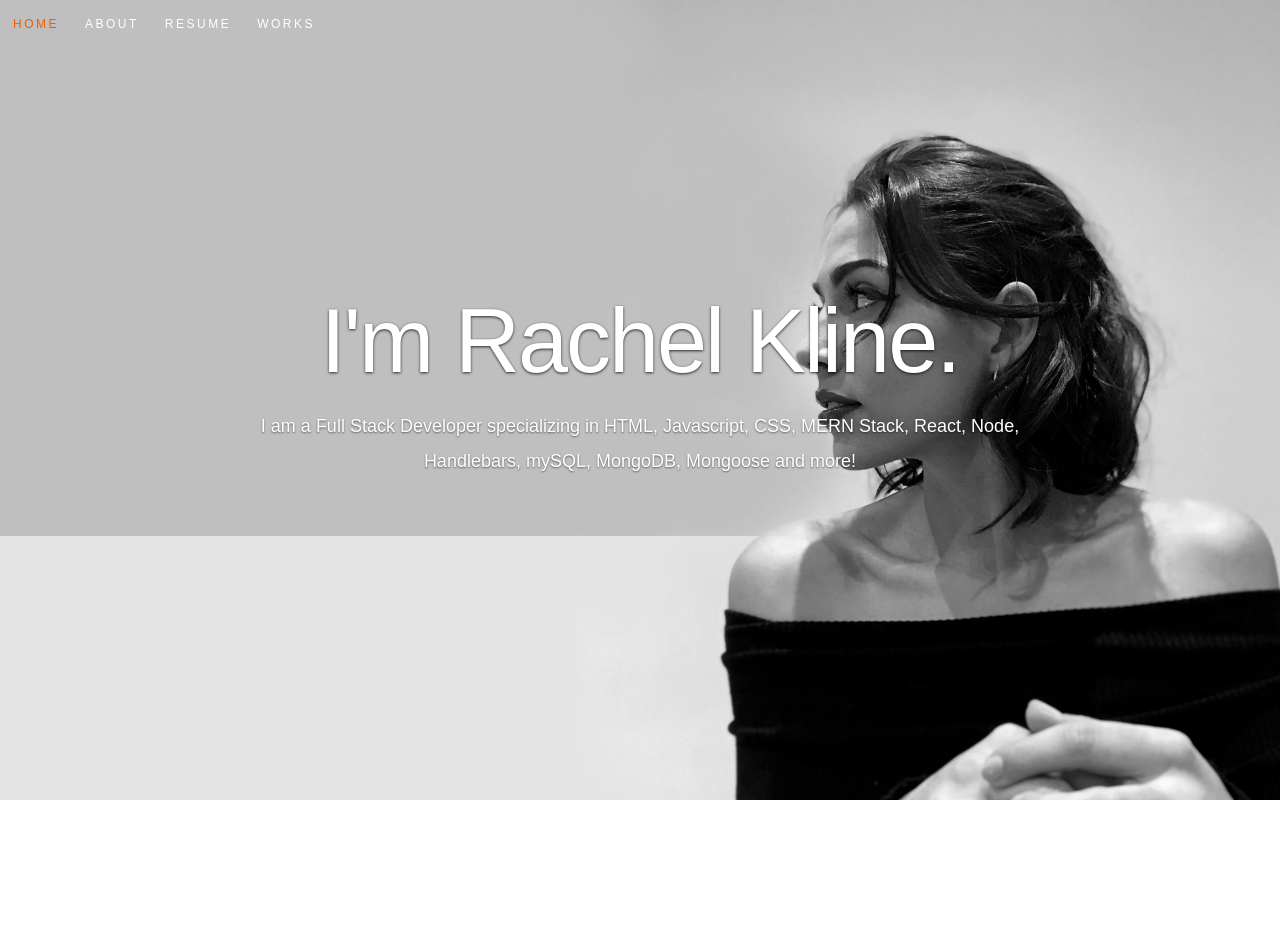
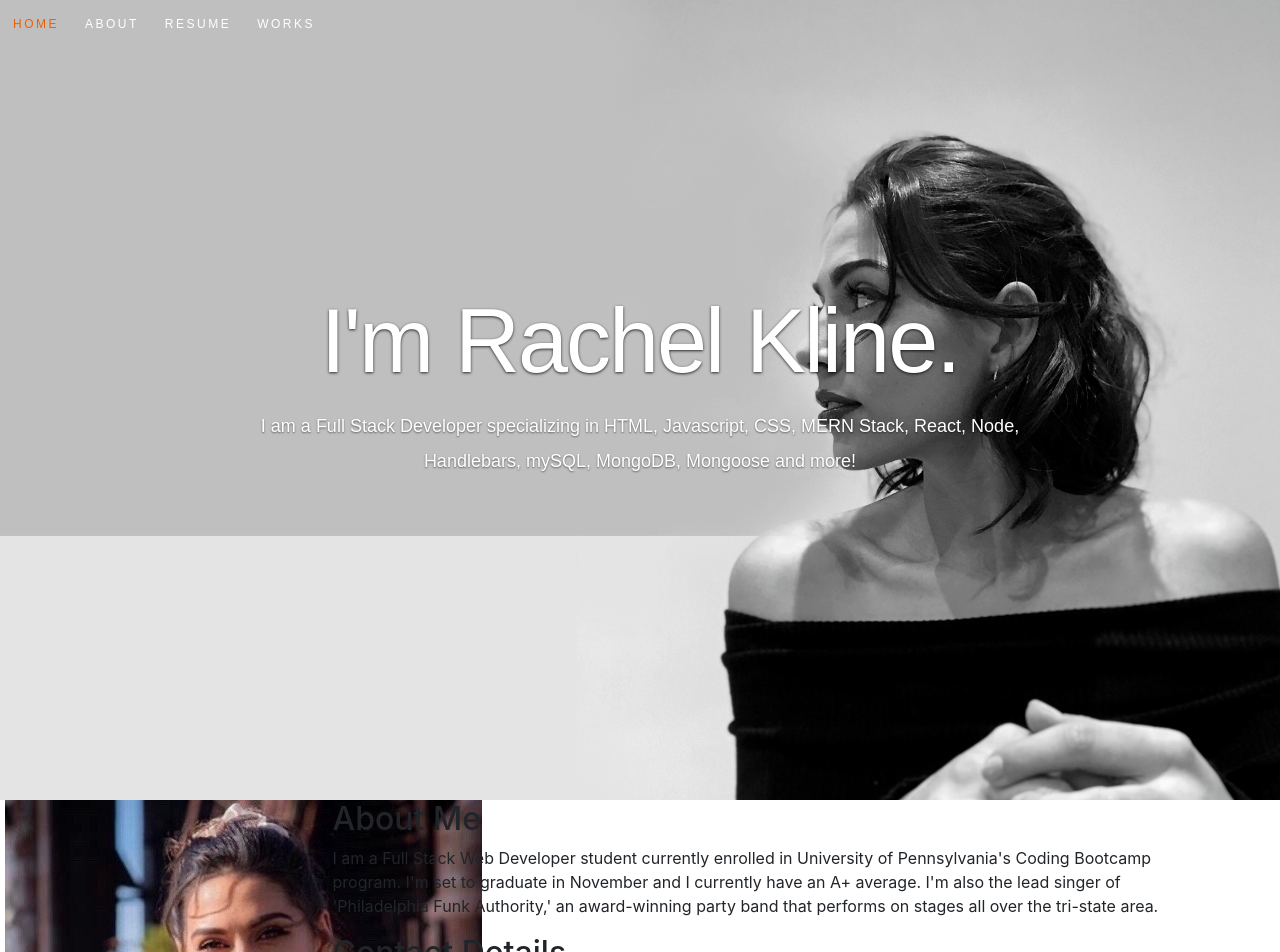
Before and after one commit to rachelkline/Portfolio, a React (Create React App) app: page / in a window 1280 px wide. Shown: the top 952 px of the page. Before the commit the page ends 800 px from the top, so only its background shows below. Built offline with nearby package versions, Linux system fonts and the light colour scheme; the HTML template or start-up script is replaced by a standard one.

Commit message:
Added Profile Pic

```diff
--- a/src/App.js
+++ b/src/App.js
@@ -1,11 +1,15 @@
 import React from "react";
 import { BrowserRouter as Router, Route } from "react-router-dom";
 import Header from "./components/Header";
+import About from './components/About';
 import resumeData from './resumeData';
 
 function App() {
   return (
+    <>
     <Header resumeData={resumeData}/>
+    <About resumeData={resumeData} />
+    </>
   );
 }
 
```
Also changed, not shown: public/images/profilepic.JPG (added).
